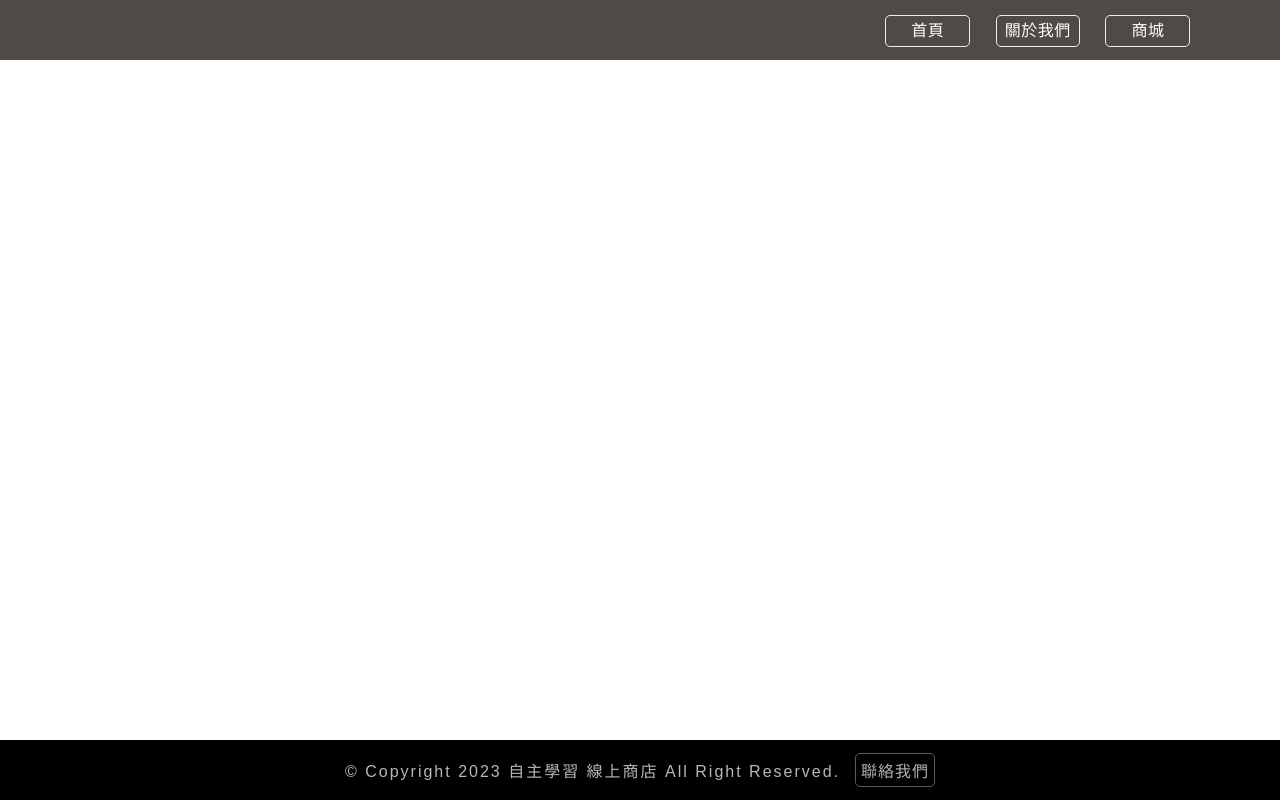
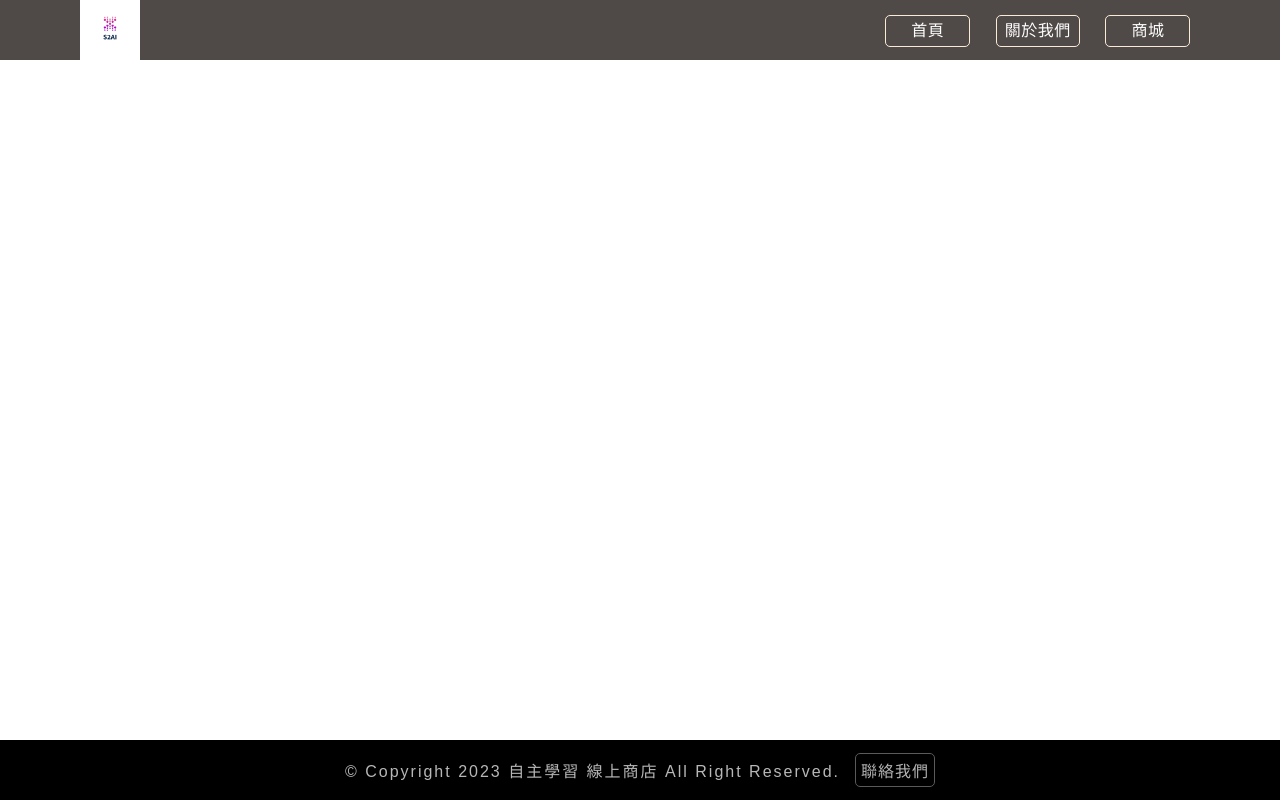
Before and after one commit to a0908512313/self-learning-test-, a plain HTML site: page index.html in a window 1280 px wide. Drawn offline with Linux system fonts and the light colour scheme.

Commit message:
logo half finish

```diff
--- a/index.html
+++ b/index.html
@@ -13,7 +13,9 @@
     </head>
     <body>
         <header>
-            <a href="index.html" id="logo" target="_top"></a>
+            <a href="index.html" id="logo" target="_top">
+                <img src="logo.png" alt="go to top" />
+            </a>
             <nav>
                 <ul>
                     <li>
--- a/style.css
+++ b/style.css
@@ -62,6 +62,12 @@ header a:hover {
     color: #222;
 }
 
+header img {
+    position: absolute;
+    left: 5em;
+    height: 60px;
+}
+
 /*----------------------------------------*/
 
 footer {
```
